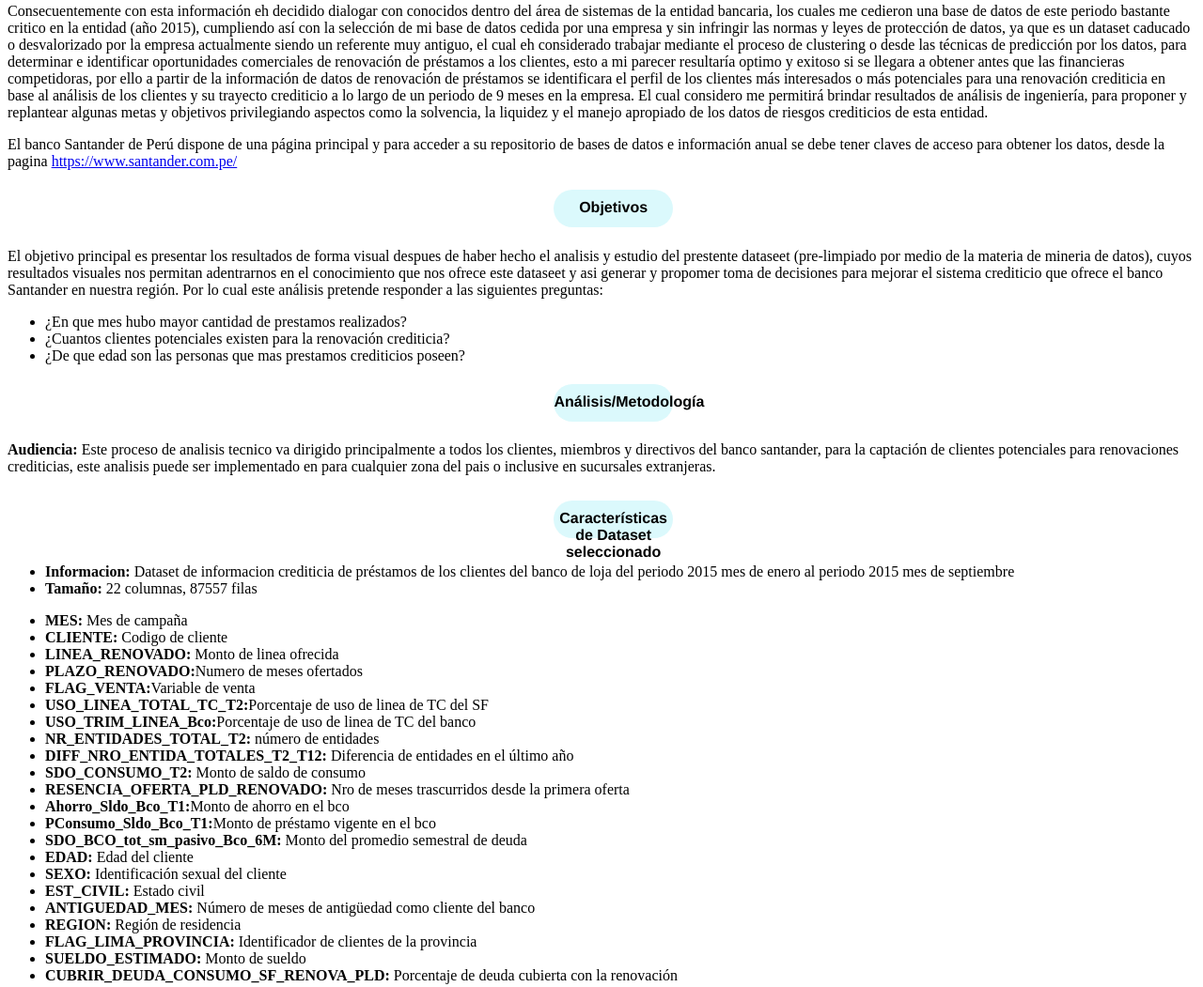
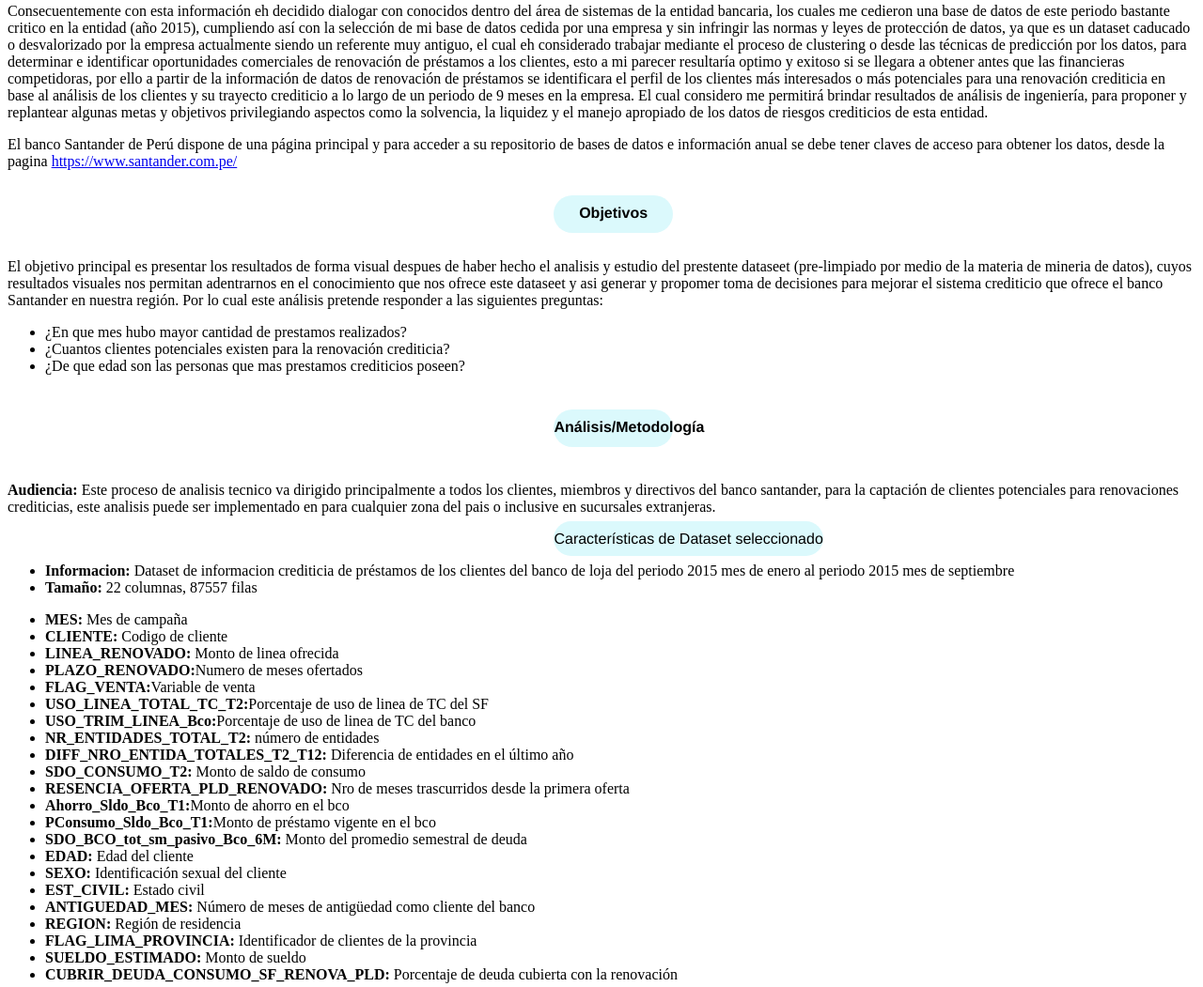
Before and after one commit to MiguelCuevaMact/Proyecto_de_Curso_Visualizaci-n_de_Datos, a website: page index.html in a window 1280 px wide. Shown: the part 572-1623 px from the top of the page at 94% size. Drawn offline with Linux system fonts and the light colour scheme.

Commit message:
1 file modified

```diff
--- a/index.html
+++ b/index.html
@@ -86,20 +86,36 @@
   color: black;
   background-color: #DBF9FC;
   font-family: Helvetica, sans-serif;
-  font-size: 2.0em;
-  border: 10px #DBF9FC;
-  width: 70%;
-  height: 60px;
+  font-size: 1.0em;
+  border: 5px #DBF9FC;
+  width: 10%;
+  height: 20px;
   text-align: center;
-  margin-left: 70%;
-  padding-top: 30px;
-  padding-bottom: 30px;
-  border-radius: 40px;
+  margin-left: 46%;
+  padding-top: 10px;
+  padding-bottom: 10px;
+  border-radius: 20px;
+  vertical-align: middle;
+ }
+
+ h7 {
+  color: black;
+  background-color: #DBF9FC;
+  font-family: Helvetica, sans-serif;
+  font-size: 1.0em;
+  border: 5px #DBF9FC;
+  width: 10%;
+  height: 20px;
+  text-align: center;
+  margin-left: 46%;
+  padding-top: 10px;
+  padding-bottom: 10px;
+  border-radius: 20px;
   vertical-align: middle;
 
  }
 
- h7 {
+ h8 {
   color: black;
   background-color: #DBF9FC;
   font-family: Helvetica, sans-serif;
@@ -156,7 +172,7 @@
 <p> </p>
 
 </div>
-<h4>Objetivos</h4>
+<h5>Objetivos</h5>
 <div>
 
 El objetivo principal es presentar los resultados de forma visual despues de haber hecho el analisis y estudio del prestente dataseet (pre-limpiado por medio de la materia de mineria de datos), cuyos resultados visuales nos permitan adentrarnos en el conocimiento que nos ofrece este dataseet y asi generar y propomer toma de decisiones para mejorar el sistema crediticio que ofrece el banco Santander en nuestra región.
@@ -170,13 +186,13 @@
 </ul>
 
 </div>
-<h4>Análisis/Metodología</h4>
+<h6>Análisis/Metodología</h6>
 
 <b>Audiencia:</b> Este proceso de analisis tecnico va dirigido principalmente a todos los clientes, miembros y directivos del banco santander, para la captación de clientes potenciales para renovaciones crediticias, este analisis puede ser implementado en para cualquier zona del pais o inclusive en sucursales extranjeras.
 
 
 <p> </p>
-<h5>Características de Dataset seleccionado</h5>
+<h7>Características de Dataset seleccionado</h7>
 
 
 <ul>
@@ -292,7 +308,7 @@
 
 
 </div>
-<h7>Referencias</h7>
+<h8>Referencias</h8>
 <div>
 <ul>
 B.O.E. (2014). BOLETÍN OFICIAL DEL ESTADO. BOE. https://www.boe.es/eli/es/o/2014/10/27/int2223/dof/spa/pdf
```
